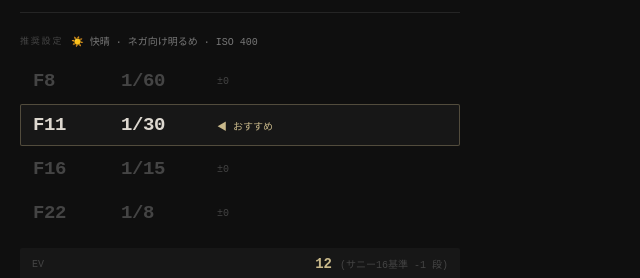
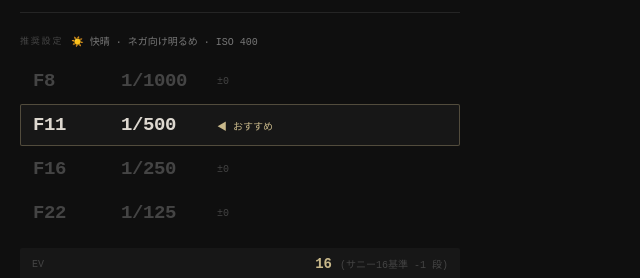
Before and after one commit to dyesuke/exposure-calc, a plain HTML site: page index.html in a window 1280 px wide. Shown: the part 486-764 px from the top of the page, 0-640 px from the left. Drawn offline with nearby package versions, Linux system fonts and the light colour scheme.

Commit message:
Add files via upload

```diff
--- a/index.html
+++ b/index.html
@@ -70,7 +70,7 @@
   function isoEVCorrection(iso) { return Math.log2(iso / 100); }
 
   function targetEV(sceneKey, mode, iso) {
-    return SCENES[sceneKey].ev[mode] - isoEVCorrection(iso);
+    return SCENES[sceneKey].ev[mode] + isoEVCorrection(iso);
   }
 
   function bestCombinations(sceneKey, mode, iso) {
@@ -97,7 +97,7 @@
     const accent = mode === "sunny16" ? C.accent16 : C.accent8;
     const sceneData = SCENES[scene];
     const evBase = targetEV(scene, mode, iso);
-    const evFromS16 = evBase - (15 - isoEVCorrection(iso));
+    const evFromS16 = evBase - (15 + isoEVCorrection(iso));
 
     const btn = (onClick, active, col, children, extra = {}) =>
       e("button", {
```
